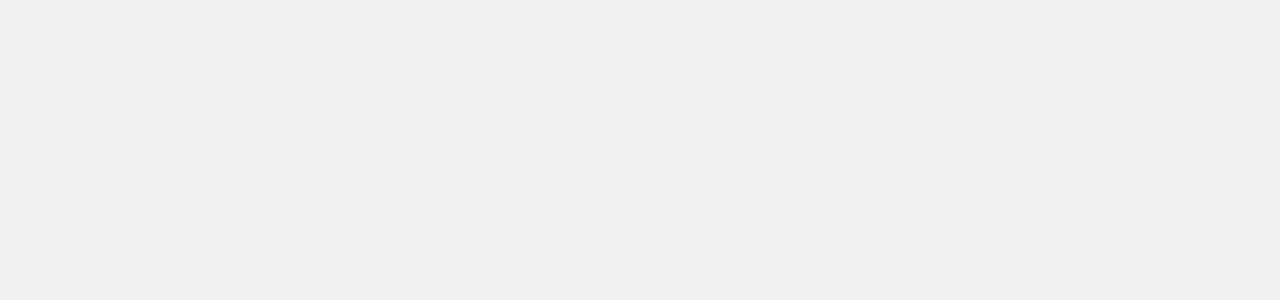
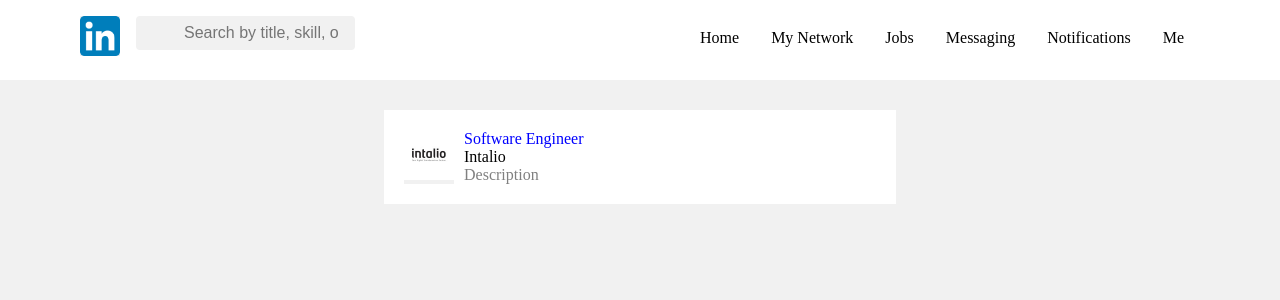
Before and after one commit to Huseinaz/linkedin-clone, a React (Create React App) app in the folder frontend/: page /Jobs in a window 1280 px wide. Before the commit this address had no page. Shown: the top 300 px of the page. Built offline with nearby package versions, Linux system fonts and the light colour scheme.

Commit message:
Jobs HTML+CSS

```diff
--- a/frontend/src/App.jsx
+++ b/frontend/src/App.jsx
@@ -5,6 +5,7 @@
 import Authentication from "./pages/Authentication/index";
 import Register from "./pages/Authentication/Register";
 import Home from "./pages/Home";
+import Jobs from "./pages/Jobs";
 import { useEffect } from "react";
 
 function App() {
@@ -17,6 +18,7 @@
           <Route path="/" element={<Authentication />} />
           <Route path="/register" element={<Register />} />
           <Route path="/Home" element={<Home />} />
+          <Route path="/Jobs" element={<Jobs />} />
         </Routes>
       </BrowserRouter>
     </div>
--- /dev/null
+++ b/frontend/src/pages/Jobs/components/Header.jsx
@@ -0,0 +1,41 @@
+import React from 'react'
+import logo from '../../Assets/LinkedIn_icon.jpg';
+
+const Header = () => {
+  return (
+    <header className="header">
+      <div className="header_container">
+        <div className="header_logo">
+          <img src={logo} alt="LinkedIn" />
+        </div>
+        <div className="header_search">
+          <input type="text" placeholder="Search by title, skill, or company" />
+        </div>
+        <nav className="header_nav">
+          <ul className="header_nav-list">
+            <li className="header_nav-item">
+              <a href="#">Home</a>
+            </li>
+            <li className="header_nav-item">
+              <a href="#">My Network</a>
+            </li>
+            <li className="header_nav-item">
+              <a href="#">Jobs</a>
+            </li>
+            <li className="header_nav-item">
+              <a href="#">Messaging</a>
+            </li>
+            <li className="header_nav-item">
+              <a href="#">Notifications</a>
+            </li>
+            <li className="header_nav-item">
+              <a href="#">Me</a>
+            </li>
+          </ul>
+        </nav>
+      </div>
+    </header>
+  )
+}
+
+export default Header
--- /dev/null
+++ b/frontend/src/pages/Jobs/components/Jobs.jsx
@@ -0,0 +1,27 @@
+import React from 'react'
+import profile from '../../Assets/intalio_logo.jpeg';
+
+const Jobs = () => {
+  return (
+    <div className="job-box">
+      <div className='info'>
+        <div className="job_profile">
+          <img src={profile} alt="profile" />
+        </div>
+        <div>
+          <div className='title'>
+            Software Engineer
+          </div>
+          <div className='company_name'>
+            Intalio
+          </div>
+          <div className='description'>
+            Description
+          </div>
+        </div>
+      </div>
+    </div>
+  )
+}
+
+export default Jobs
--- /dev/null
+++ b/frontend/src/pages/Jobs/index.jsx
@@ -0,0 +1,18 @@
+import React from "react";
+import "./style.css";
+
+import Header from "./components/Header";
+import Jobs from "./components/Jobs";
+
+const Home = () => {
+  return(
+    <div>
+      <Header />
+      <div className="main">
+        <Jobs />
+      </div>
+    </div>
+  );
+};
+
+export default Home;
--- /dev/null
+++ b/frontend/src/pages/Jobs/style.css
@@ -0,0 +1,157 @@
+* {
+  background-color: #f1f1f1;
+}
+
+.header {
+  margin: 0;
+  background-color: #fff;
+  color: #000;
+  padding: 16px 80px;
+  width: 100vw;
+  height: 10vh;
+}
+
+.header_container {
+  background-color: #fff;
+  display: flex;
+  justify-content: space-between;
+  align-items: center;
+}
+
+.header_logo {
+  background-color: #fff;
+  flex-grow: 0;
+  margin-right: 1rem;
+}
+
+.header_logo img {
+  width: 40px;
+  height: auto;
+}
+
+.header_search {
+  background-color: #fff;
+  display: flex;
+  flex-grow: 1;
+  position: relative;
+}
+
+.header_search input {
+  background-color: #f1f1f1;
+  border: none;
+  border-radius: 4px;
+  padding: 0.5rem 1rem 0.5rem 3rem;
+  width: 40%;
+  font-size: 1rem;
+}
+
+.header_nav {
+  display: flex;
+}
+
+.header_nav-list {
+  background-color: #fff;
+  margin: 0;
+  padding: 0;
+  display: flex;
+  list-style: none;
+}
+
+.header_nav-item {
+  background-color: #fff;
+  margin: 0 1rem;
+}
+
+.header_nav-item a {
+  background-color: #fff;
+  color: inherit;
+  text-decoration: none;
+  font-weight: 500;
+}
+
+.add_post-box {
+  display: flex;
+  width: 40vw;
+  margin: 30px 30%;
+  padding: 10px;
+  gap: 10px;
+  align-items: center;
+  justify-content: center;
+  background-color: #fff;
+}
+
+.add_post-box img {
+  background-color: #fff;
+  border-radius: 50%;
+  width: 60px;
+  height: auto;
+}
+
+.add_post {
+  background-color: #fff;
+  display: flex;
+  flex-grow: 1;
+  position: relative;
+}
+
+.add_post input {
+  background-color: #fff;
+  border-radius: 20px;
+  width: 100%;
+  font-size: 1rem;
+}
+
+.job-box {
+  width: 40vw;
+  margin: 30px 30%;
+  padding: 10px;
+  gap: 10px;
+  align-items: center;
+  justify-content: center;
+  background-color: #fff;
+}
+
+.info {
+  display: flex;
+  padding: 10px;
+  gap: 10px;
+  background-color: #fff;
+}
+
+.job-box img {
+  background-color: #fff;
+  width: 50px;
+  height: auto;
+}
+
+.job {
+  background-color: #fff;
+  display: flex;
+  flex-grow: 1;
+  position: relative;
+}
+
+.description {
+  color: gray;
+  background-color: #fff;
+  display: flex;
+  flex-direction: column;
+  flex-grow: 1;
+}
+
+.title {
+  background-color: #fff;
+  color: blue;
+}
+
+.company_name {
+  background-color: #fff;
+}
+
+.image img {
+  background-color: #fff;
+  margin-top: 10px;
+  border-radius: 0;
+  width: 100%;
+  height: 100%;
+}
```
Also changed, not shown: frontend/src/pages/Assets/intalio_logo.jpeg (added).
